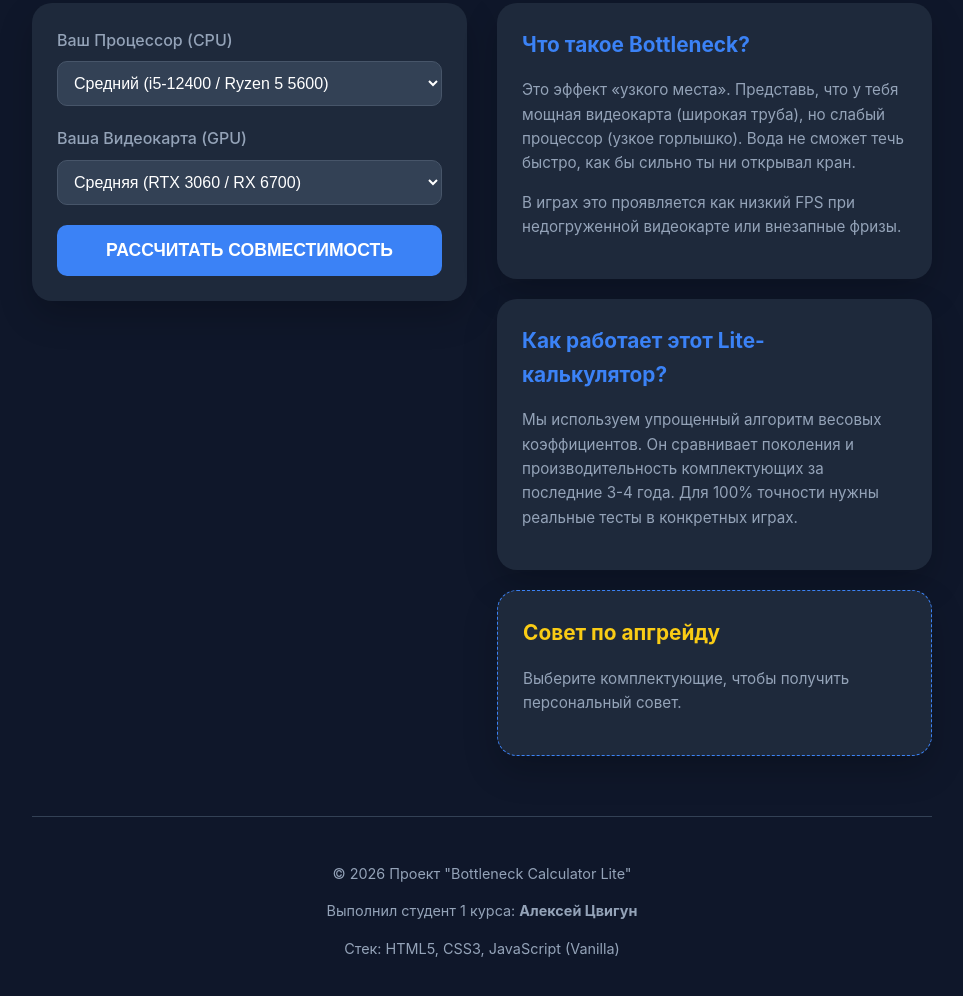
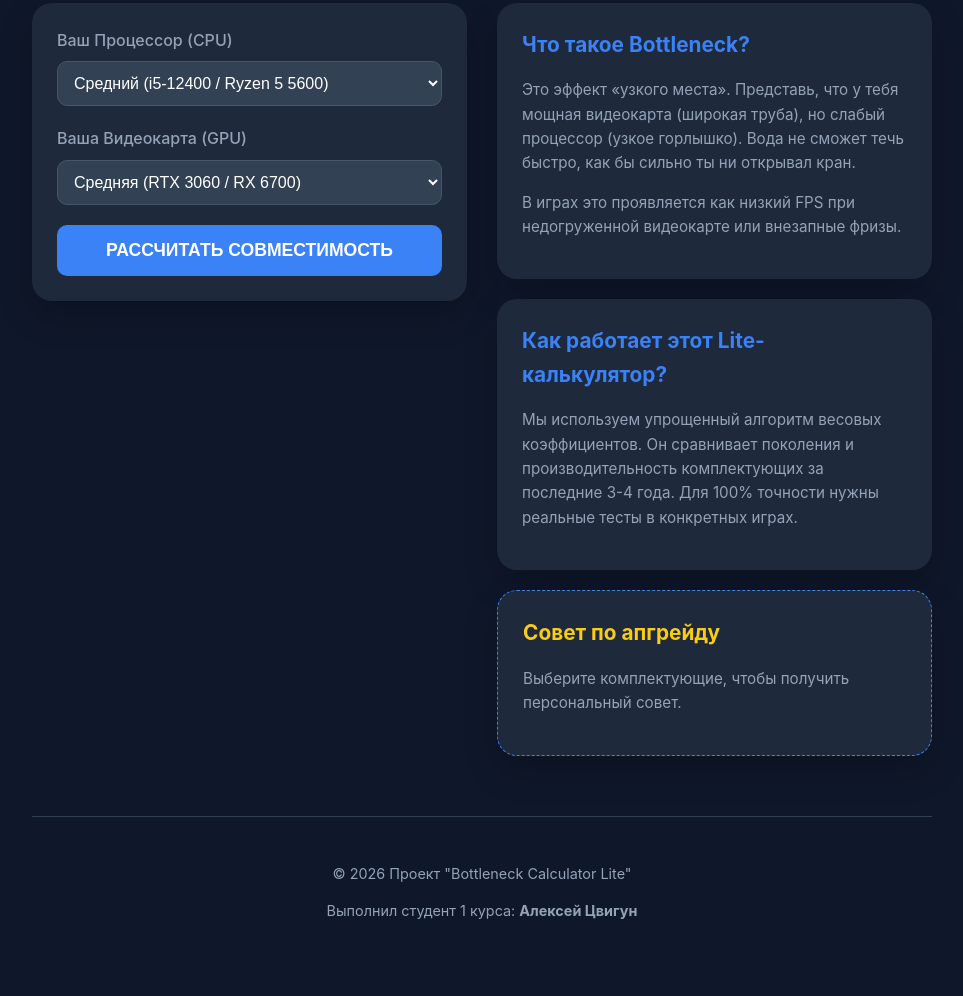
Before and after one commit to klmeta/bottleneck-calculator, a plain HTML site: page index.html in a window 1280 px wide. Shown: the part 214-1210 px from the top of the page, without its empty margins (158-1121 px from the left). Drawn offline with Linux system fonts and the light colour scheme.

Commit message:
Add files via upload

```diff
--- a/index.html
+++ b/index.html
@@ -71,7 +71,7 @@
             <div class="footer-content">
                 <p>© 2026 Проект "Bottleneck Calculator Lite"</p>
                 <p>Выполнил студент 1 курса: <strong>Алексей Цвигун</strong></p>
-                <p>Стек: HTML5, CSS3, JavaScript (Vanilla)</p>
+                <p> </p>
             </div>
         </footer>
     </div>
```
